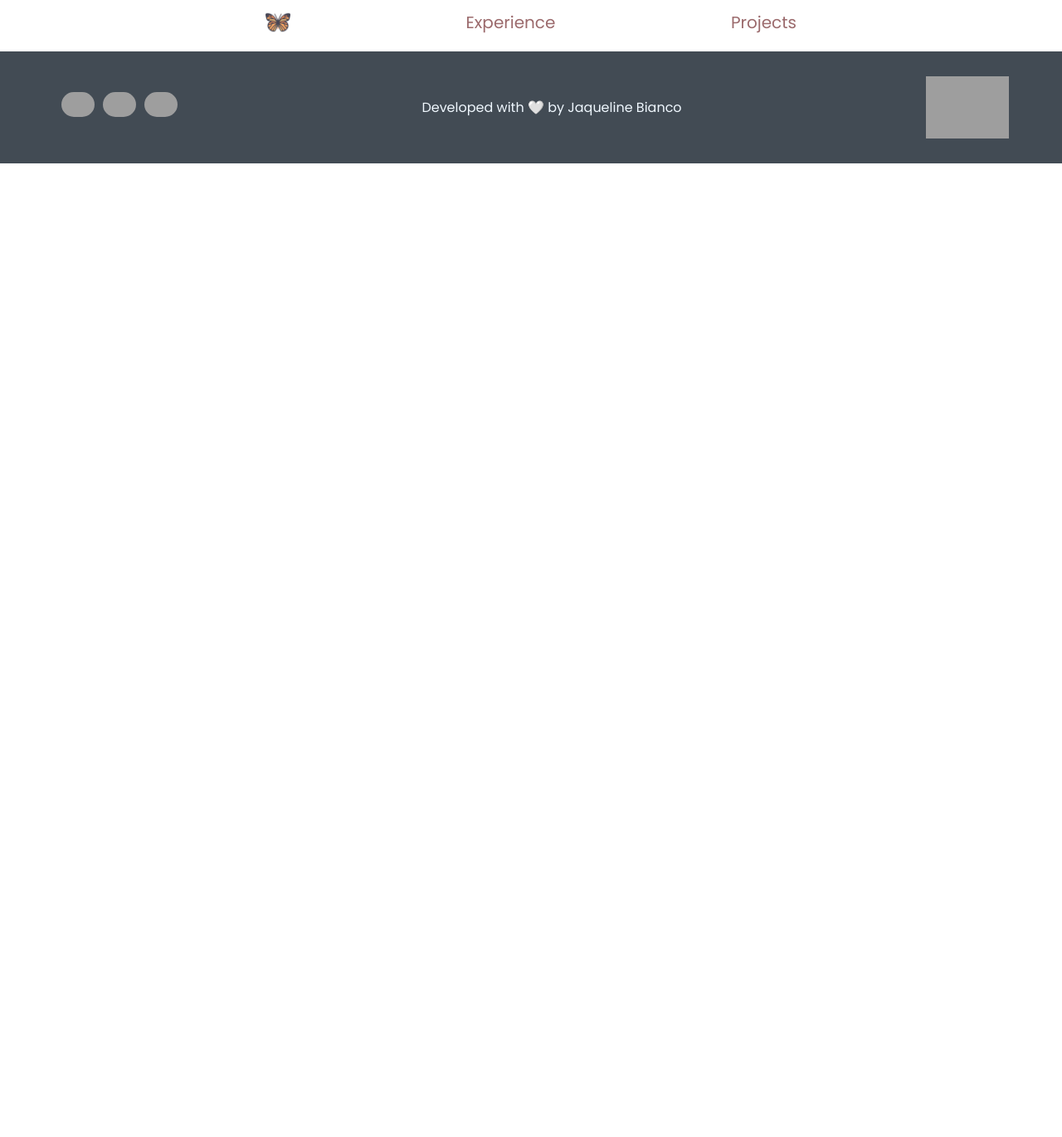
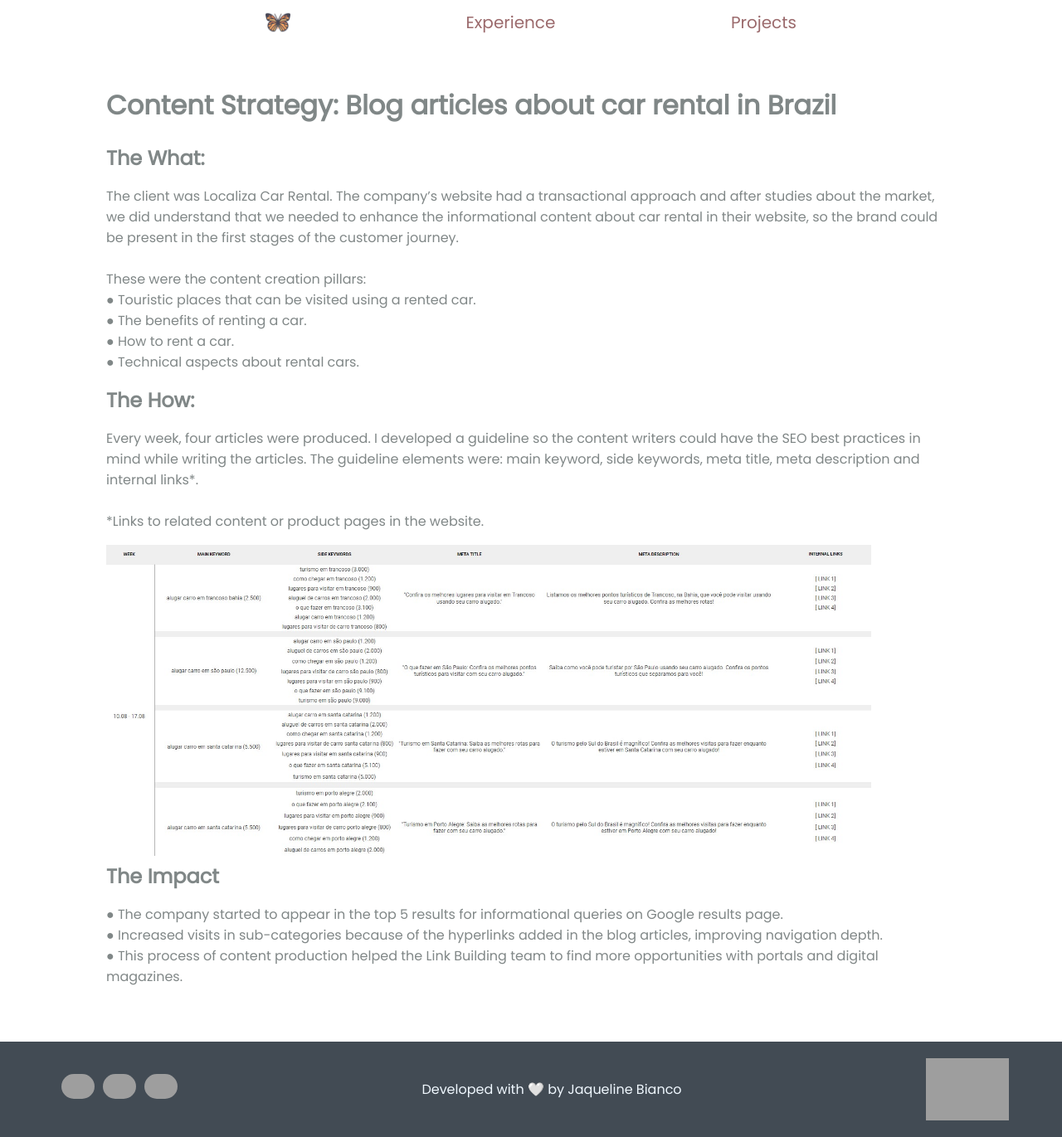
Before and after one commit to jaquezux/react-portfolio, a React (Create React App) app: page /projects/car-rental in a window 1280 px wide. Shown: the whole page at 83% size. Before the commit the page ends 800 px from the top, so only its background shows below. Built offline with nearby package versions, Linux system fonts and the light colour scheme; grey boxes are pictures that could not be loaded.

Commit message:
Add project

```diff
--- a/src/App.js
+++ b/src/App.js
@@ -6,6 +6,7 @@ import LeadGeneration from './components/pages/LeadGeneration';
 import InternalSearchEngine from './components/pages/InternalSearchEngine';
 import Footer from './components/Footer';
 import { BrowserRouter as Router, Routes, Route} from 'react-router-dom';
+import CarRental from './components/pages/CarRental';
 
 function App() {
   return (
@@ -16,6 +17,7 @@ function App() {
           <Route path='/projects' element={<ProjectsPage/>} />
           <Route path='/projects/lead-generation' element={<LeadGeneration/>} />
           <Route path='/projects/internal-search-engine-analysis' element={<InternalSearchEngine/>} />
+          <Route path='/projects/car-rental' element={<CarRental/>} />
         </Routes>
       <Footer/>
     </Router>
--- a/src/components/Footer.css
+++ b/src/components/Footer.css
@@ -1,8 +1,18 @@
+body {
+    min-height: 100vh;
+    display: flex;
+    flex-direction: column;
+  }
+
+  footer {
+    margin-top: auto;
+  }
+
 .footer-wrapper {
     width: 100%;
+    padding-top: 20px;
+    padding-bottom: 20px;
     background-color: #424b54;
-    padding-top: 30px;
-    padding-bottom: 30px;
 }
 
 .footer-container {
@@ -29,6 +39,10 @@
     color:aliceblue;
 }
 
+.kaonashi-gif {
+    width: 100px;
+}
+
 @media screen and (max-width: 1023px) {
     .footer-container {
         display: flex;
--- a/src/components/ProjectDescription.css
+++ b/src/components/ProjectDescription.css
@@ -12,3 +12,7 @@
     padding-top: 20px;
     padding-bottom: 20px;
 }
+
+.CarRentalProjectImage {
+    width: 90%;
+}
--- a/src/components/ProjectsPage.css
+++ b/src/components/ProjectsPage.css
@@ -1,12 +1,11 @@
+.project-list-wrapper {
+    margin: auto;
+    width: 90%;
+    margin-bottom: 270px;
+}
+
 .my-projects-wrapper-title {
     margin: auto;
     color: #424b54;
     margin-top: 80px;
 }
-
-
-.project-list-wrapper {
-    margin: auto;
-    width: 90%;
-    margin-bottom: 90px;
-}
--- /dev/null
+++ b/src/components/pages/CarRental.js
@@ -0,0 +1,37 @@
+import React from 'react';
+import '../ProjectDescription.css';
+import CarRentalPic from '../assets/car-rental.jpg';
+
+
+function CarRental() {
+    return (
+        <div className='ProjectDescriptionWrapper'>
+            <h1>Content Strategy: Blog articles about car rental in Brazil</h1>
+            <h2>The What:</h2>
+            <p>The client was Localiza Car Rental. The company’s website had a transactional approach and after studies about the market, we did understand that we needed to enhance the informational content about car rental in their website, so the brand could be present in the first stages of the customer journey.
+
+                <br /><br />These were the content creation pillars:<br />
+                ● Touristic places that can be visited using a rented car.<br />
+                ● The benefits of renting a car.<br />
+                ● How to rent a car.<br />
+                ● Technical aspects about rental cars.<br />
+            </p>
+
+            <h2>The How:</h2>
+            <p>Every week, four articles were produced. I developed a guideline so the content writers could have the SEO best practices in mind while writing the articles. The guideline elements were: main keyword, side keywords, meta title, meta description and internal links*.
+
+                <br /><br />*Links to related content or product pages in the website.
+            </p>
+
+            <img className='CarRentalProjectImage' src={CarRentalPic} alt='car-rental-jaqueline' />
+
+
+            <h2>The Impact</h2>
+            <p>● The company started to appear in the top 5 results for informational queries on Google results page.<br />
+                ● Increased visits in sub-categories because of the hyperlinks added in the blog articles, improving navigation depth.<br />
+                ● This process of content production helped the Link Building team to find more opportunities with portals and digital magazines.<br />
+            </p>
+        </div>
+    )
+}
+export default CarRental
--- a/src/components/pages/ProjectsPage.js
+++ b/src/components/pages/ProjectsPage.js
@@ -1,21 +1,15 @@
 import React from 'react';
-import Projects from '../Projects';
 import '../ProjectsPage.css';
 
 
 function ProjectsPage() {
   return (
-    <div>
       <div className='project-list-wrapper'>
         <h2 className='my-projects-wrapper-title'>At agencies, I could work on different projects, here are some featured jobs:</h2>
         <h4><a href='/projects/lead-generation'>⌨️ Lead Generation for SUV pre-order</a><br /></h4>
         <h4><a href='/projects/internal-search-engine-analysis'>⌨️ Internal Search Engine Analysis and Insights Delivering</a></h4>
+        <h4><a href='/projects/car-rental'>⌨️ Content Strategy: Car Rental in Brazil</a></h4>
       </div>
-      <div>
-        <Projects />
-
-      </div>
-    </div>
   )
 }
 
```
Also changed, not shown: src/components/assets/car-rental.jpg (added).
